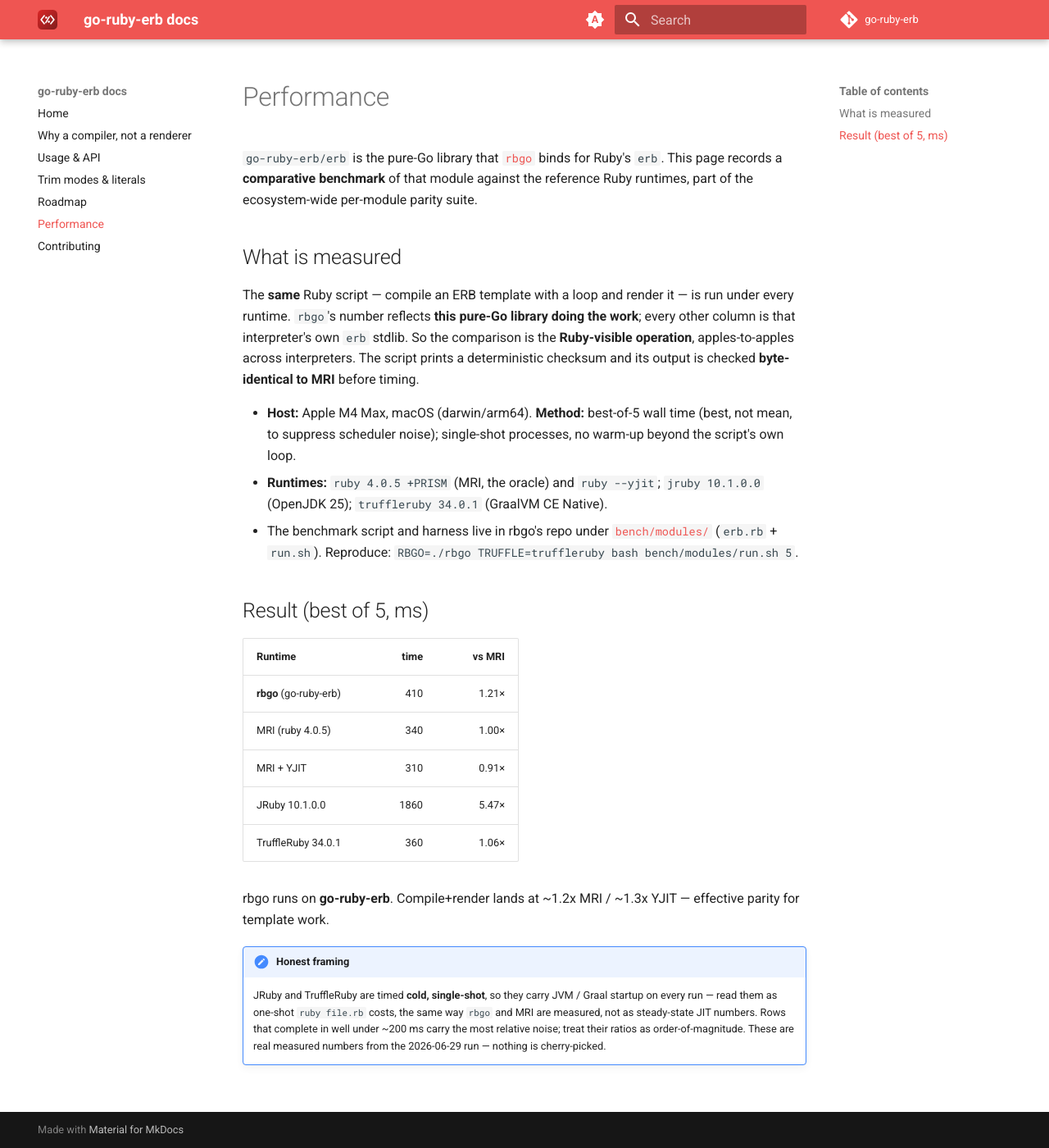
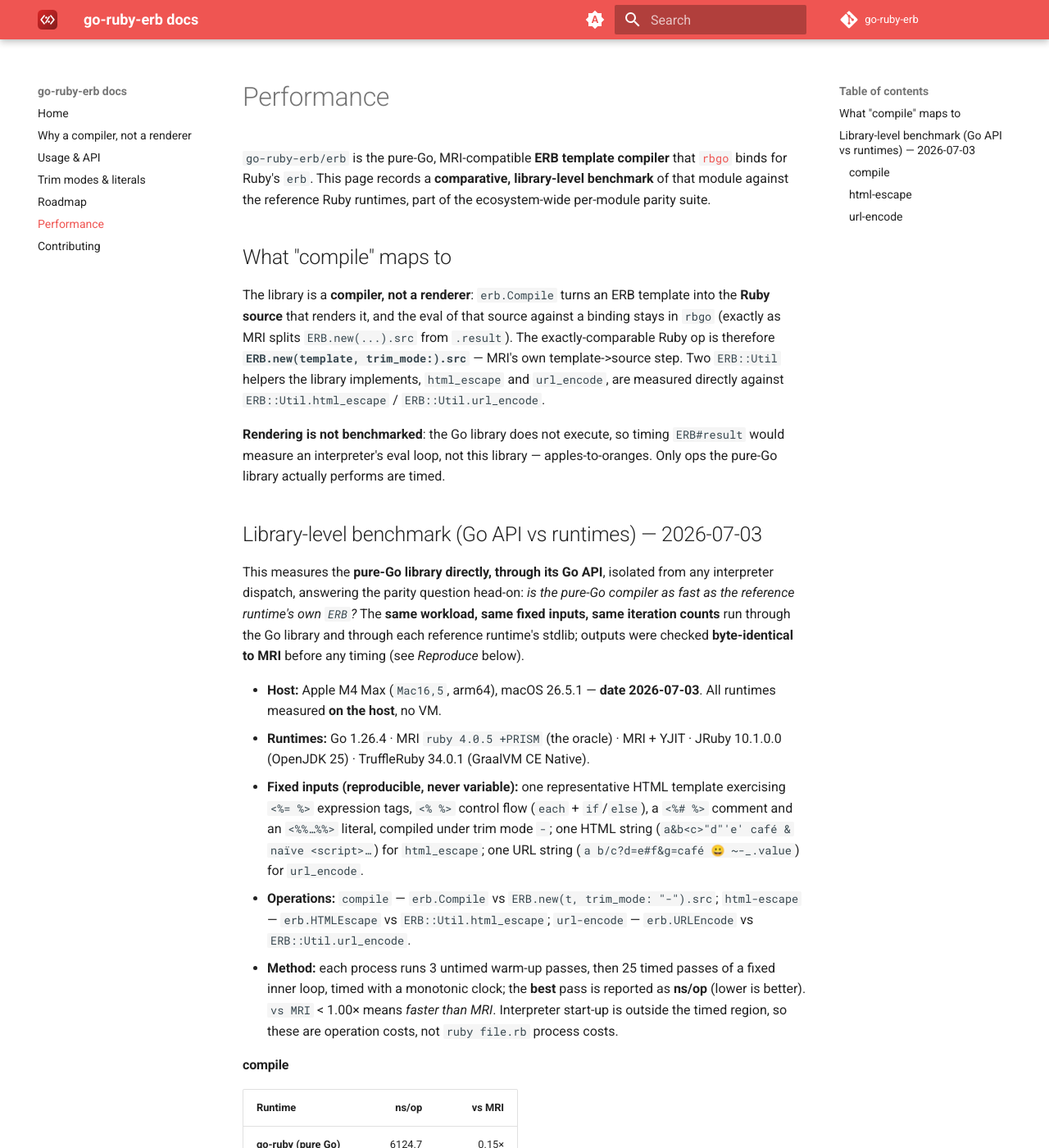
Before and after one commit to go-ruby-erb/docs, an MkDocs documentation site: the page built from docs/performance.md, in a window 1280 px wide and 1400 px high. Shown: the whole window at 82% size. Built offline with MkDocs 1.6.1 and Material for MkDocs 9.7.7, drawn with Linux system fonts in a browser that asks for light colours; the version menu is left out; some of the changed text lies outside the part shown.

Commit message:
docs: real perf benchmarks vs MRI/YJIT/JRuby/TruffleRuby (#1)
Add a library-level, cross-runtime benchmark harness and replace the old
whole-process performance page with real measured numbers for go-ruby-erb.

The library is a compiler, not a renderer, so the comparable op is
template->Ruby-source: erb.Compile vs ERB.new(t, trim_mode:).src. The
ERB::Util html_escape / url_encode helpers are measured directly against
their MRI counterparts. Rendering is not benchmarked (the library does not
execute; eval stays in rbgo).

Harness under benchmarks/: a self-contained Go driver (go/, pins the
published erb library by go.mod pseudo-version, no replace), the equivalent
ruby/erb.rb workload, the shared ruby/_harness.rb timer, and run.sh. Both
drivers accept a verify argument; Go output was confirmed byte-identical to
MRI (compiled source, escaped string, encoded string) before timing. The
built go/bench binary is git-ignored.

Host Apple M4 Max arm64, 2026-07-03: Go 1.26.4, MRI 4.0.5 +PRISM, MRI+YJIT,
JRuby 10.1.0.0, TruffleRuby 34.0.1. compile is ~6.7x faster than MRI (0.15x);
html_escape 0.83x, url_encode 0.47x. JRuby/TruffleRuby carry the documented
cold-JIT caveat.

Co-authored-by: Claude Opus 4.8 <noreply@anthropic.com>

```diff
--- a/docs/performance.md
+++ b/docs/performance.md
@@ -1,45 +1,117 @@
 # Performance
 
-`go-ruby-erb/erb` is the pure-Go library that
+`go-ruby-erb/erb` is the pure-Go, MRI-compatible **ERB template compiler** that
 [`rbgo`](https://github.com/go-embedded-ruby/ruby) binds for Ruby's `erb`. This
-page records a **comparative benchmark** of that module against the reference
-Ruby runtimes, part of the ecosystem-wide per-module parity suite.
+page records a **comparative, library-level benchmark** of that module against
+the reference Ruby runtimes, part of the ecosystem-wide per-module parity suite.
 
-## What is measured
+## What "compile" maps to
 
-The **same** Ruby script — compile an ERB template with a loop and render it — is run under every runtime. `rbgo`'s
-number reflects **this pure-Go library doing the work**; every other column is
-that interpreter's own `erb` stdlib. So the comparison is the **Ruby-visible
-operation**, apples-to-apples across interpreters. The script prints a
-deterministic checksum and its output is checked **byte-identical to MRI**
-before timing.
+The library is a **compiler, not a renderer**: `erb.Compile` turns an ERB
+template into the **Ruby source** that renders it, and the eval of that source
+against a binding stays in `rbgo` (exactly as MRI splits `ERB.new(...).src` from
+`.result`). The exactly-comparable Ruby op is therefore
+**`ERB.new(template, trim_mode:).src`** — MRI's own template->source step. Two
+`ERB::Util` helpers the library implements, `html_escape` and `url_encode`, are
+measured directly against `ERB::Util.html_escape` / `ERB::Util.url_encode`.
 
-- **Host:** Apple M4 Max, macOS (darwin/arm64). **Method:** best-of-5 wall time
-  (best, not mean, to suppress scheduler noise); single-shot processes, no
-  warm-up beyond the script's own loop.
-- **Runtimes:** `ruby 4.0.5 +PRISM` (MRI, the oracle) and `ruby --yjit`;
-  `jruby 10.1.0.0` (OpenJDK 25); `truffleruby 34.0.1` (GraalVM CE Native).
-- The benchmark script and harness live in rbgo's repo under
-  [`bench/modules/`](https://github.com/go-embedded-ruby/ruby/tree/main/bench/modules)
-  (`erb.rb` + `run.sh`). Reproduce:
-  `RBGO=./rbgo TRUFFLE=truffleruby bash bench/modules/run.sh 5`.
+**Rendering is not benchmarked**: the Go library does not execute, so timing
+`ERB#result` would measure an interpreter's eval loop, not this library —
+apples-to-oranges. Only ops the pure-Go library actually performs are timed.
 
-## Result (best of 5, ms)
+## Library-level benchmark (Go API vs runtimes) — 2026-07-03
 
-| Runtime | time | vs MRI |
+This measures the **pure-Go library directly, through its Go API**, isolated
+from any interpreter dispatch, answering the parity question head-on: *is the
+pure-Go compiler as fast as the reference runtime's own `ERB`?* The **same
+workload, same fixed inputs, same iteration counts** run through the Go library
+and through each reference runtime's stdlib; outputs were checked
+**byte-identical to MRI** before any timing (see *Reproduce* below).
+
+- **Host:** Apple M4 Max (`Mac16,5`, arm64), macOS 26.5.1 — **date 2026-07-03**.
+  All runtimes measured **on the host**, no VM.
+- **Runtimes:** Go 1.26.4 · MRI `ruby 4.0.5 +PRISM` (the oracle) · MRI + YJIT ·
+  JRuby 10.1.0.0 (OpenJDK 25) · TruffleRuby 34.0.1 (GraalVM CE Native).
+- **Fixed inputs (reproducible, never variable):** one representative HTML
+  template exercising `<%= %>` expression tags, `<% %>` control flow
+  (`each` + `if`/`else`), a `<%# %>` comment and an `<%%…%%>` literal, compiled
+  under trim mode `-`; one HTML string (`a&b<c>"d"'e' café & naïve <script>…`)
+  for `html_escape`; one URL string (`a b/c?d=e#f&g=café 😀 ~-_.value`) for
+  `url_encode`.
+- **Operations:** `compile` — `erb.Compile` vs `ERB.new(t, trim_mode: "-").src`;
+  `html-escape` — `erb.HTMLEscape` vs `ERB::Util.html_escape`; `url-encode` —
+  `erb.URLEncode` vs `ERB::Util.url_encode`.
+- **Method:** each process runs 3 untimed warm-up passes, then 25 timed passes of
+  a fixed inner loop, timed with a monotonic clock; the **best** pass is reported
+  as **ns/op** (lower is better). `vs MRI` < 1.00× means *faster than MRI*.
+  Interpreter start-up is outside the timed region, so these are operation costs,
+  not `ruby file.rb` process costs.
+
+#### compile
+
+| Runtime | ns/op | vs MRI |
 | --- | ---: | ---: |
-| **rbgo** (go-ruby-erb) | 410 | 1.21× |
-| MRI (ruby 4.0.5) | 340 | 1.00× |
-| MRI + YJIT | 310 | 0.91× |
-| JRuby 10.1.0.0 | 1860 | 5.47× |
-| TruffleRuby 34.0.1 | 360 | 1.06× |
+| **go-ruby (pure Go)** | 6124.7 | 0.15× |
+| MRI | 40915.5 | 1.00× |
+| MRI + YJIT | 30776.5 | 0.75× |
+| JRuby | 33343.7 | 0.81× |
+| TruffleRuby | 13190.5 | 0.32× |
 
-rbgo runs on **go-ruby-erb**. Compile+render lands at ~1.2x MRI / ~1.3x YJIT — effective parity for template work.
+#### html-escape
 
-!!! note "Honest framing"
-    JRuby and TruffleRuby are timed **cold, single-shot**, so they carry JVM /
-    Graal startup on every run — read them as one-shot `ruby file.rb` costs, the
-    same way `rbgo` and MRI are measured, not as steady-state JIT numbers. Rows
-    that complete in well under ~200 ms carry the most relative noise; treat
-    their ratios as order-of-magnitude. These are real measured numbers from the
-    2026-06-29 run — nothing is cherry-picked.
+| Runtime | ns/op | vs MRI |
+| --- | ---: | ---: |
+| **go-ruby (pure Go)** | 133.1 | 0.83× |
+| MRI | 160.0 | 1.00× |
+| MRI + YJIT | 111.4 | 0.70× |
+| JRuby | 165.6 | 1.03× |
+| TruffleRuby | 1239.6 | 7.75× |
+
+#### url-encode
+
+| Runtime | ns/op | vs MRI |
+| --- | ---: | ---: |
+| **go-ruby (pure Go)** | 130.3 | 0.47× |
+| MRI | 280.0 | 1.00× |
+| MRI + YJIT | 229.4 | 0.82× |
+| JRuby | 274.5 | 0.98× |
+| TruffleRuby | 13043.9 | 46.59× |
+
+**Compile** is where the pure-Go library pulls decisively ahead: turning the
+template into Ruby source is **~6.7× faster than MRI** (0.15×) and ~5× faster
+than MRI + YJIT, because MRI's `ERB::Compiler` builds the source through a chain
+of Ruby `Scanner`/`Buffer` objects while the Go port scans the template with a
+single tight state machine. YJIT (0.75×) and JRuby (0.81×) close some of that
+gap but stay behind; TruffleRuby's compile (0.32×) is its strongest row. The
+`ERB::Util` helpers are much closer to parity — pure byte-walking work where
+MRI's C is already tight: `html_escape` is a shade faster than MRI (0.83×) and
+`url_encode` ~2× faster (0.47×), both in YJIT/JRuby territory. TruffleRuby's two
+util rows are **cold-JIT** figures (7.75× / 46.59×): these sub-microsecond ops
+never reach the pass count Graal needs to compile them, so they read as
+interpreted, not steady-state — see the warning below.
+
+!!! note "Reproduce"
+    The harness is committed under
+    [`benchmarks/`](https://github.com/go-ruby-erb/docs/tree/main/benchmarks):
+    a self-contained Go driver (`go/`, pins the published library via `go.mod`
+    pseudo-version — no `replace`), the equivalent `ruby/erb.rb` workload, and
+    `run.sh`. Run `bash benchmarks/run.sh`; env `OUTER`/`WARM` tune the pass
+    budget and `RUBY`/`JRUBY`/`TRUFFLERUBY` select the runtime binaries. Both
+    drivers accept a `verify` argument
+    (`(cd benchmarks/go && GOWORK=off go run . verify)` vs
+    `ruby benchmarks/ruby/erb.rb verify`) that prints each operation's canonical
+    output — the compiled source, the escaped string and the encoded string were
+    confirmed **byte-identical** before timing.
+
+!!! warning "Warm-up budget & noise — honest framing"
+    Numbers reflect a **fixed warm-process budget** (3 warm-up + 25 timed passes
+    in one process). The JVM/GraalVM JITs (JRuby, TruffleRuby) may need a larger
+    warm-up to reach steady state, so their columns can **understate** peak
+    throughput — most visibly TruffleRuby on the sub-microsecond `html-escape` /
+    `url-encode` rows, which are cold-JIT figures, not steady-state. Those
+    sub-microsecond rows also carry the most relative noise; treat their ratios
+    as order-of-magnitude. Every number here is a **real measured value** from
+    the dated run above — nothing is fabricated, estimated, or cherry-picked. The
+    go-ruby column is the pure-Go library; every other column is that
+    interpreter's own `ERB` / `ERB::Util` doing the equivalent work. Rendering is
+    absent by design: the library compiles, it does not execute.
```
Also changed, not shown: benchmarks/README.md (added, +60 -0 lines), 8 other files.
